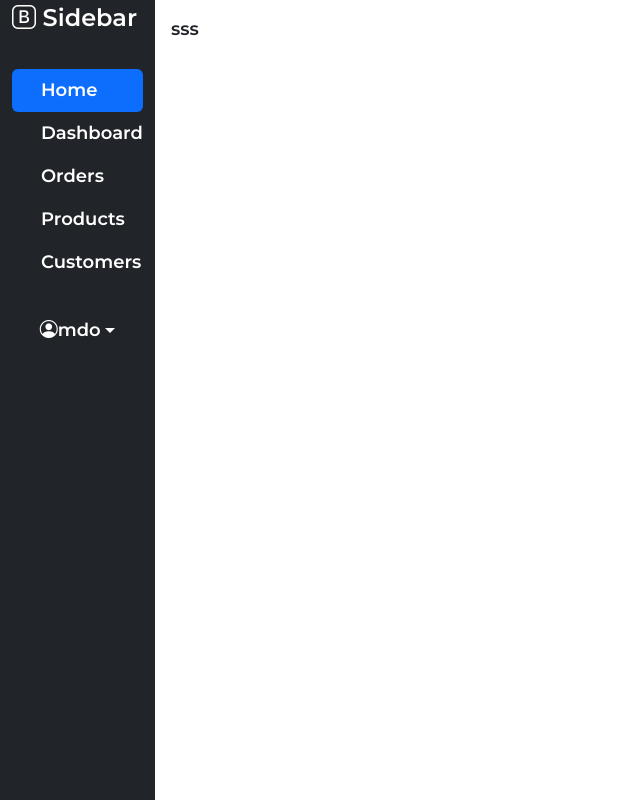
After one commit to rizkynfal/KPTatelyNV, a CodeIgniter app: page /KPTatelyNV/dashboard/dashboardSuperint in a window 1280 px wide. The commit adds this page. Shown: the whole page, without its empty margins (0-640 px from the left). Run offline with CodeIgniter, Linux system fonts and the light colour scheme; some libraries are stand-ins or nearby versions.

Commit message:
nyicil dikit

```diff
--- a/application/config/routes.php
+++ b/application/config/routes.php
@@ -52,3 +52,4 @@ defined('BASEPATH') OR exit('No direct script access allowed');
 $route['default_controller'] = 'home';
 $route['404_override'] = '';
 $route['translate_uri_dashes'] = FALSE;
+$route['dashboard'] = 'dashboard';
--- a/application/controllers/Dashboard.php
+++ b/application/controllers/Dashboard.php
@@ -2,9 +2,28 @@
 
 class Dashboard extends CI_Controller
 {
-    public function index()
+
+    public function dashboardSuperint()
     {
-        $this->load->view('dashboard/index');
+        $data['judul'] = "Superintendent Dashboard";
+        $this->load->view('templates/head');
+        $this->load->view('dashboard/superintendent/sidebar-superintendent',$data);
+        $this->load->view('dashboard/superintendent/index');
     }
-
+    public function dashboardSupervisor()
+    {
+        $data['judul'] = "Superintendent Dashboard";
+        $this->load->view('templates/head');
+        $this->load->view('dashboard/sidebar-superintendent');
+        $this->load->view('dashboard/superintendent/index');
+        $this->load->view('templates/footer');
+    }
+    public function dashboardOperator()
+    {
+        $data['judul'] = "Superintendent Dashboard";
+        $this->load->view('templates/head');
+        $this->load->view('dashboard/sidebar-superintendent');
+        $this->load->view('dashboard/superintendent/index');
+        $this->load->view('templates/footer');
+    }
 }
--- /dev/null
+++ b/application/views/dashboard/superintendent/index.php
@@ -0,0 +1,3 @@
+<div class="col-sm p-3 min-vh-100">
+    sss
+</div>
--- /dev/null
+++ b/application/views/dashboard/superintendent/sidebar-superintendent.php
@@ -0,0 +1,74 @@
+<title><?php echo $judul ?></title>
+
+</head>
+
+<body>
+    <div class="container-fluid">
+        <div class="row">
+            <div class="col-sm-auto bg-dark sticky-top">
+                <div class="d-flex flex-sm-column flex-row flex-nowrap text-white bg-dark align-items-center sticky-top">
+                    <a href="/" class="d-flex align-items-center mb-3 mb-md-0 me-md-auto text-white text-decoration-none">
+                        <span class="bi-bootstrap fs-4"> Sidebar</span>
+                    </a>
+                    <hr>
+                    <ul class="navbar-nav nav-pills ">
+                        <li class="nav-item">
+                            <a href="#" class="nav-link active" aria-current="page">
+                                <svg class="bi me-2" width="16" height="16">
+                                    <use xlink:href="#home"></use>
+                                </svg>
+                                Home
+                            </a>
+                        </li>
+                        <li>
+                            <a href="#" class="nav-link text-white">
+                                <svg class="bi me-2" width="16" height="16">
+                                    <use xlink:href="#speedometer2"></use>
+                                </svg>
+                                Dashboard
+                            </a>
+                        </li>
+                        <li>
+                            <a href="#" class="nav-link text-white">
+                                <svg class="bi me-2" width="16" height="16">
+                                    <use xlink:href="#table"></use>
+                                </svg>
+                                Orders
+                            </a>
+                        </li>
+                        <li>
+                            <a href="#" class="nav-link text-white">
+                                <svg class="bi me-2" width="16" height="16">
+                                    <use xlink:href="#grid"></use>
+                                </svg>
+                                Products
+                            </a>
+                        </li>
+                        <li>
+                            <a href="#" class="nav-link text-white">
+                                <svg class="bi me-2" width="16" height="16">
+                                    <use xlink:href="#people-circle"></use>
+                                </svg>
+                                Customers
+                            </a>
+                        </li>
+                    </ul>
+                    <hr>
+                    <div class="dropdown mt-auto">
+                        <a href="#" class="d-flex align-items-center text-white text-decoration-none dropdown-toggle" id="dropdownUser1" data-bs-toggle="dropdown" width="40" height="40" aria-expanded="false">
+                            <span class="bi-person-circle"></span>
+                            <strong>mdo</strong>
+                        </a>
+                        <ul class="dropdown-menu dropdown-menu-dark text-small shadow" aria-labelledby="dropdownUser1">
+                            <li><a class="dropdown-item" href="#">New project...</a></li>
+                            <li><a class="dropdown-item" href="#">Settings</a></li>
+                            <li><a class="dropdown-item" href="#">Profile</a></li>
+                            <li>
+                                <hr class="dropdown-divider">
+                            </li>
+                            <li><a class="dropdown-item" href="#">Sign out</a></li>
+                        </ul>
+                    </div>
+
+                </div>
+            </div>
--- a/application/views/home_page/navbar-home.php
+++ b/application/views/home_page/navbar-home.php
@@ -20,14 +20,14 @@
                         <a class="mt-1 nav-link active"aria-current="page" style="color: #1F4690;" href="#" id="nav_kontak">Home</a>
                     </li>
                     <li class="nav-item">
-                        <a class="mt-1 nav-link montserrat-semibold" style="color: #1F4690;" href="#" id="mitra">Tentang</a>
+                        <a class="mt-1 nav-link montserrat-semibold" style="color: #1F4690;" href="#" id="">Tentang</a>
                     </li>
                     <li class="nav-item dropdown-center">
                         <a class="nav-link dropdown-toggle btn btn-primary" style="background-color: #1F4690; color:#FFE5B4" href="#" id="navbarDropdown" role="button" data-bs-toggle="dropdown" aria-expanded="false">
                             Masuk
                         </a>
                         <ul class="dropdown-menu" style="background-color: #1F4690;" aria-labelledby="navbarDropdown">
-                            <li><a class="text-center dropdown-item text-primary"  href="#">Superintendent</a></li>
+                            <li><a class="text-center dropdown-item text-primary"  href="<?= base_url()?>dashboard/dashboardSuperint">Superintendent</a></li>
                             <li><a class="text-center dropdown-item text-primary"  href="#">Supervisor</a></li>
                             <li><a class="text-center dropdown-item text-primary"  href="#">Operator</a></li>
                         </ul>
--- a/application/views/templates/head.php
+++ b/application/views/templates/head.php
@@ -9,6 +9,7 @@
     <!-- bootstrap CSS-->
     <link rel="stylesheet" href="<?php echo base_url('assets/node_modules/bootstrap/dist/css/bootstrap.css') ?>">
     <link rel="stylesheet" href="<?php echo base_url('assets/node_modules/bootstrap/dist/css/bootstrap.bundle.min.css') ?>">
+    <link rel="stylesheet" href="<?php echo base_url('assets/node_modules/bootstrap/dist/css/bootstrap-grid.css') ?>">
 
     <!-- bootstrap JS -->
     <script src="<?php echo base_url('assets/node_modules/bootstrap/dist/js/bootstrap.js') ?>"></script>
--- a/assets/css/style.css
+++ b/assets/css/style.css
@@ -8,7 +8,6 @@ body {
 }
 
 footer {
-    min-height: 50px;
     background-color: #1F4690;
     margin-top: auto;
 }
```
Also changed, not shown: application/views/dashboard/supervisor/index.php (added, +117 -0 lines), application/views/templates/sidebar-dashboard.php (deleted, +0 -67 lines), application/views/dashboard/operator/index.php (renamed from application/views/dashboard/index.php).
